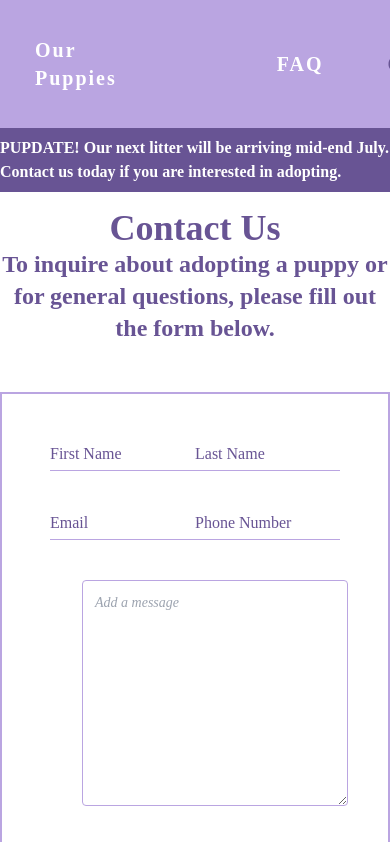
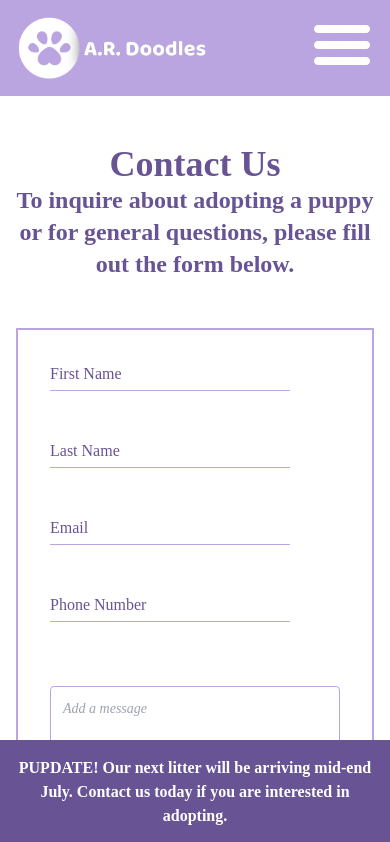
Before and after one commit to juliehockey30/AR-Doodles, a React (Create React App) app: page /contact in a window 390 px wide. Shown: the top 842 px of the page. Built offline with nearby package versions, Linux system fonts and the light colour scheme; a web font is replaced by a local one.

Commit message:
add mobile styles

```diff
--- a/src/App.jsx
+++ b/src/App.jsx
@@ -4,6 +4,7 @@ import Dogs from './components/Dogs'
 import FAQ from './components/FAQ'
 import Home from './components/Home'
 import NavBar from './components/NavBar'
+import NavBarMobile from './components/NavBarMobile'
 import Pupdate from './components/Pupdate'
 import Puppies from './components/Puppies'
 
@@ -11,8 +12,9 @@ const App = () => {
   return (
     <div className="font-arima">
       <NavBar />
+      <NavBarMobile />
       <Pupdate />
-      <div className="  pt-52">
+      <div className="md:pt-52 pt-36">
         <Routes>
           <Route path="/" element={<Home />} />
           <Route path="/puppies" element={<Puppies />} />
--- a/src/components/Contact.jsx
+++ b/src/components/Contact.jsx
@@ -8,9 +8,9 @@ const InputField = ({ label, name, setShowError, setter }) => {
   }
 
   return (
-    <div className="group relative w-80">
+    <div className="group relative md:w-80 w-60">
       <input
-        className="peer w-full border-t-0 border-x-0 border-b border-b-lightPurple bg-transparent pt-0 pl-0 pb-1 text-base outline-none focus-within:border-darkPurple focus:ring-0"
+        className="mb-12 md:mb-0 peer w-full border-t-0 border-x-0 border-b border-b-lightPurple bg-transparent pt-0 pl-0 pb-1 text-base outline-none focus-within:border-darkPurple focus:ring-0"
         name={name}
         onChange={(e) => handleOnChange(e.currentTarget.value)}
         required
@@ -85,18 +85,18 @@ const Contact = () => {
   }
 
   return (
-    <div className="pb-16">
+    <div className="md:pb-16 pb-32">
       <p className="text-4xl text-darkPurple font-black text-center">
         Contact Us
       </p>
-      <p className="text-2xl text-darkPurple font-black text-center">
+      <p className="text-2xl text-darkPurple font-black text-center px-4">
         To inquire about adopting a puppy or for general questions, please fill
         out the form below.
       </p>
-      <div className="border-2 border-lightPurple max-w-4xl mx-auto mt-12 p-12 flex flex-col">
+      <div className="border-2 border-lightPurple max-w-4xl mt-12 md:p-12 p-8 flex flex-col md:mx-auto mx-4">
         {showForm ? (
           <>
-            <div className="flex mb-10 justify-around">
+            <div className="flex md:mb-10 justify-around flex-col md:flex-row">
               <InputField
                 label="First Name"
                 setShowError={setShowError}
@@ -108,7 +108,7 @@ const Contact = () => {
                 setter={setLastName}
               />
             </div>
-            <div className="flex justify-around">
+            <div className="flex justify-around flex-col md:flex-row">
               <InputField
                 label="Email"
                 setShowError={setShowError}
@@ -121,7 +121,7 @@ const Contact = () => {
               />
             </div>
             <textarea
-              className="mx-8 my-10 w-11/12 rounded border border-lightPurple bg-white p-3 text-sm outline-0 placeholder:italic focus:border-darkPurple"
+              className="md:mx-8 mx-0 mb-10 mt-4 md:my-10 md:w-11/12 w-full rounded border border-lightPurple bg-white p-3 text-sm outline-0 placeholder:italic focus:border-darkPurple"
               cols={2}
               onChange={(e) => handleSetMessage(e.currentTarget.value)}
               placeholder="Add a message"
--- a/src/components/Dogs.jsx
+++ b/src/components/Dogs.jsx
@@ -3,22 +3,22 @@ import Lulu2 from '../assets/Lulu2.jpg'
 
 const Dogs = () => {
   return (
-    <div className="pb-16">
+    <div className="md:pb-16 pb-32">
       <p className="text-4xl text-darkPurple font-black text-center">
         Meet the PAWrents
       </p>
-      <div className="flex w-full mt-12">
+      <div className="flex w-full mt-12 md:flex-row flex-col items-center md:items-start">
         <div className="w-1/2 text-center">
           <p className="text-xl text-lightPurple font-black">
             Mom - Goldendoodle
           </p>
           <p className="text-3xl text-darkPurple font-black">LULU</p>
-          <div className="flex items-center justify-center">
+          <div className="flex md:flex-row flex-col items-center justify-center">
             <img className="mt-8 mr-2 max-h-96" src={Lulu1} />
             <img className="mt-8 ml-2 max-h-96" src={Lulu2} />
           </div>
         </div>
-        <div className="w-1/2 text-center">
+        <div className="w-1/2 text-center md:mt-0 mt-12">
           <p className="text-xl text-lightPurple font-black">
             Dad - Labradoodle
           </p>
--- a/src/components/FAQ.jsx
+++ b/src/components/FAQ.jsx
@@ -8,7 +8,7 @@ const Answer = ({ text }) => {
 
 const FAQ = () => {
   return (
-    <div className="pb-16">
+    <div className="md:pb-16 pb-32">
       <p className="text-4xl text-darkPurple font-black text-center">
         Questions?
       </p>
--- a/src/components/Home.jsx
+++ b/src/components/Home.jsx
@@ -7,7 +7,10 @@ const Home = () => {
         Doodle Puppy Breeder
       </h1>
       <h3 className="text-2xl text-darkPurple font-black">Aurora, CO</h3>
-      <img className="max-w-[50rem] mt-8" src={Doodles} />
+      <img
+        className="md:max-w-[50rem] max-w-sm md:mt-8 mt-36 md:ml-0 ml-2"
+        src={Doodles}
+      />
     </div>
   )
 }
--- a/src/components/NavBar.jsx
+++ b/src/components/NavBar.jsx
@@ -19,7 +19,7 @@ const NavBar = () => {
   const currentPathName = location.pathname
 
   return (
-    <div className="bg-lightPurple fixed z-20 h-32 w-full flex justify-center items-center">
+    <div className="bg-lightPurple fixed z-20 h-32 w-full hidden md:flex justify-center items-center">
       <NavLink
         isSelected={currentPathName === '/dogs'}
         text="Our Dogs"
--- /dev/null
+++ b/src/components/NavBarMobile.jsx
@@ -0,0 +1,68 @@
+import { useState } from 'react'
+import { Link, useLocation } from 'react-router-dom'
+import HamburgerIcon from '../assets/HamburgerIcon.png'
+import LogoWhiteMobile from '../assets/logoWhiteMobile.png'
+
+const NavLink = ({ isSelected, onClick, text, to }) => {
+  return (
+    <Link
+      className={`${
+        isSelected ? 'text-darkPurple' : 'text-white'
+      } tracking-widest text-xl font-bold mx-8 py-4 px-2 w-max`}
+      onClick={onClick}
+      to={to}
+    >
+      {text}
+    </Link>
+  )
+}
+
+const NavBar = () => {
+  const location = useLocation()
+  const currentPathName = location.pathname
+
+  const [showHamburgerMenu, setShowHamburgerMenu] = useState(false)
+
+  return (
+    <div className="bg-lightPurple fixed z-20 h-24 w-full flex justify-between items-center md:hidden px-4">
+      <Link onClick={() => setShowHamburgerMenu(false)} to="/">
+        <img className="h-16" src={LogoWhiteMobile} />
+      </Link>
+      <div className="relative">
+        <button onClick={() => setShowHamburgerMenu(!showHamburgerMenu)}>
+          <img className="h-16" src={HamburgerIcon} />
+        </button>
+        {showHamburgerMenu ? (
+          <div className="bg-lightPurple -right-4 flex flex-col absolute z-30">
+            <NavLink
+              isSelected={currentPathName === '/dogs'}
+              onClick={() => setShowHamburgerMenu(false)}
+              text="Our Dogs"
+              to="/dogs"
+            />
+            <NavLink
+              isSelected={currentPathName === '/puppies'}
+              onClick={() => setShowHamburgerMenu(false)}
+              text="Our Puppies"
+              to="/puppies"
+            />
+            <NavLink
+              isSelected={currentPathName === '/faq'}
+              onClick={() => setShowHamburgerMenu(false)}
+              text="FAQ"
+              to="/faq"
+            />
+            <NavLink
+              isSelected={currentPathName === '/contact'}
+              onClick={() => setShowHamburgerMenu(false)}
+              text="Contact"
+              to="/contact"
+            />
+          </div>
+        ) : null}
+      </div>
+    </div>
+  )
+}
+
+export default NavBar
--- a/src/components/Pupdate.jsx
+++ b/src/components/Pupdate.jsx
@@ -1,6 +1,6 @@
 const Pupdate = () => {
   return (
-    <div className="bg-darkPurple fixed z-20 w-full flex justify-center items-center mt-32 text-white py-2 font-black">
+    <div className="bg-darkPurple flex z-20 w-full fixed justify-center items-center mt-24 text-white md:py-2 font-black text-center bottom-0 p-4 md:bottom-unset">
       PUPDATE! Our next litter will be arriving mid-end July. Contact us today
       if you are interested in adopting.
     </div>
--- a/tailwind.config.js
+++ b/tailwind.config.js
@@ -12,6 +12,11 @@ module.exports = {
     fontFamily: {
       arima: ['Arima', 'cursive'],
     },
+    extend: {
+      spacing: {
+        unset: 'unset',
+      },
+    },
   },
   plugins: [],
 }
```
Also changed, not shown: src/assets/HamburgerIcon.png (added), src/assets/logoWhiteMobile.png (added).
